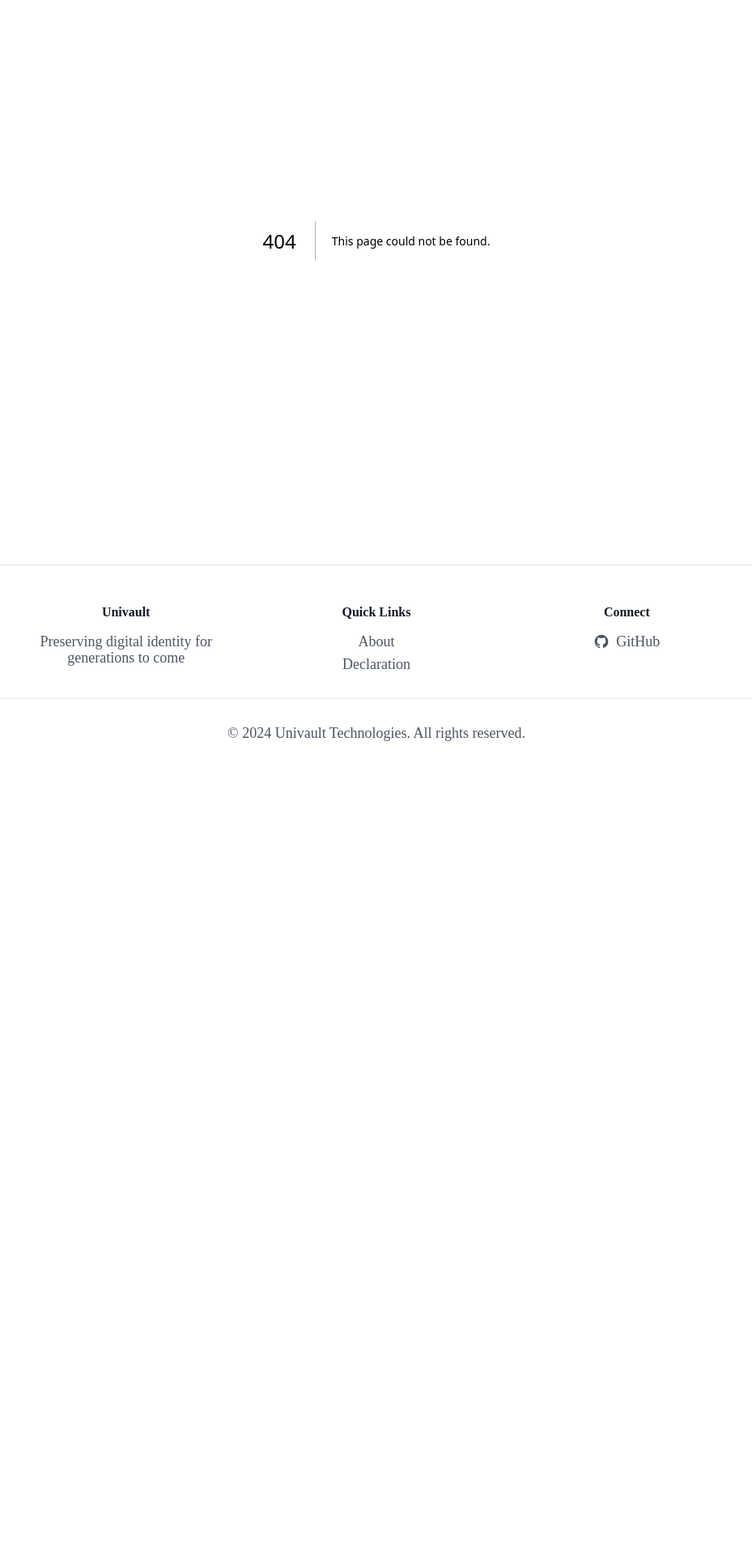
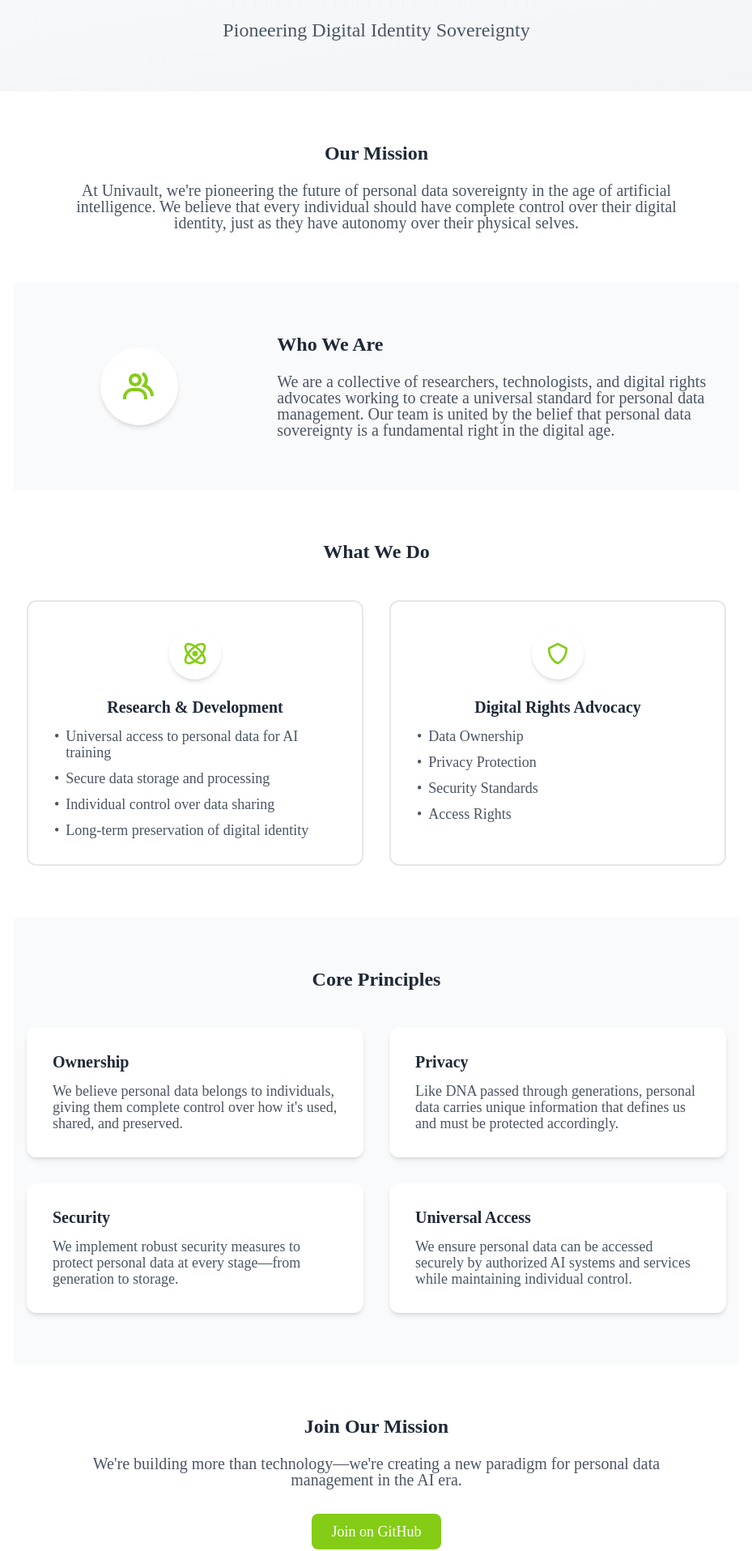
Before and after one commit to univault-org/md-next, a Next.js app: page /about in a window 1280 px wide. Before the commit this address had no page. Shown: the part 168-2083 px from the top of the page at 81% size, without its empty margins (175-1104 px from the left). Before the commit the page ends 1131 px from the top, so only its background shows below. Built offline with nearby package versions, Linux system fonts and the light colour scheme.

Commit message:
feat: about page

```diff
--- /dev/null
+++ b/src/pages/about/index.js
@@ -0,0 +1,210 @@
+import Head from 'next/head'
+import { getMDXContent } from '@/lib/api'
+import { BiGroup, BiAtom, BiShield, BiWorld } from 'react-icons/bi'
+
+export default function About({ source, frontmatter = {} }) {
+  const {
+    title = 'About Univault',
+    subtitle = 'Pioneering Digital Identity Sovereignty',
+    description = `We're building the foundation for personal data sovereignty in the AI era`
+  } = frontmatter
+
+  return (
+    <>
+      <Head>
+        <title>{title}</title>
+        <meta name="description" content={description} />
+      </Head>
+
+      {/* Hero Section */}
+      <section className="relative py-16 bg-gradient-to-br from-neutral-50 to-neutral-100 dark:from-neutral-800 dark:to-neutral-900">
+        <div className="absolute inset-0 overflow-hidden">
+          <div className="absolute inset-0 bg-[linear-gradient(to_right,#8882_1px,transparent_1px),linear-gradient(to_bottom,#8882_1px,transparent_1px)] bg-[size:14px_24px] [mask-image:radial-gradient(ellipse_60%_50%_at_50%_0%,#000_70%,transparent_110%)]"></div>
+        </div>
+        <div className="relative max-w-4xl mx-auto px-4">
+          <h1 className="text-4xl md:text-5xl font-bold text-center mb-4 bg-clip-text text-transparent bg-gradient-to-r from-neutral-800 to-neutral-600 dark:from-neutral-100 dark:to-neutral-300">
+            {title}
+          </h1>
+          <p className="text-2xl md:text-3xl text-center text-neutral-600 dark:text-neutral-300">
+            {subtitle}
+          </p>
+        </div>
+      </section>
+
+      {/* Mission Section */}
+      <section className="max-w-4xl mx-auto px-4 py-16">
+        <div className="text-center max-w-3xl mx-auto">
+          <h2 className="text-3xl font-bold mb-6 text-neutral-800 dark:text-neutral-100">
+            Our Mission
+          </h2>
+          <p className="text-2xl text-neutral-600 dark:text-neutral-400">
+            At Univault, we're pioneering the future of personal data sovereignty in the age of artificial intelligence.
+            We believe that every individual should have complete control over their digital identity, just as they have
+            autonomy over their physical selves.
+          </p>
+        </div>
+      </section>
+
+      {/* Who We Are Section */}
+      <section className="max-w-4xl mx-auto px-4 py-16 bg-neutral-50 dark:bg-neutral-800/50">
+        <div className="flex flex-col md:flex-row items-center gap-8">
+          <div className="md:w-1/3">
+            <div className="w-24 h-24 mx-auto text-primary-500 flex items-center justify-center bg-white dark:bg-neutral-700 rounded-full shadow-md">
+              <BiGroup className="w-12 h-12" />
+            </div>
+          </div>
+          <div className="md:w-2/3">
+            <h2 className="text-3xl font-bold mb-6 text-neutral-800 dark:text-neutral-100">
+              Who We Are
+            </h2>
+            <p className="text-2xl text-neutral-600 dark:text-neutral-400">
+              We are a collective of researchers, technologists, and digital rights advocates working
+              to create a universal standard for personal data management. Our team is united by the belief
+              that personal data sovereignty is a fundamental right in the digital age.
+            </p>
+          </div>
+        </div>
+      </section>
+
+      {/* What We Do Section */}
+      <section className="max-w-4xl mx-auto px-4 py-16">
+        <h2 className="text-3xl font-bold mb-12 text-center text-neutral-800 dark:text-neutral-100">
+          What We Do
+        </h2>
+        <div className="grid md:grid-cols-2 gap-8">
+          {/* Research & Development */}
+          <div className="p-8 rounded-xl border-2 border-neutral-200 dark:border-neutral-700">
+            <div className="w-16 h-16 mx-auto mb-6 text-primary-500 flex items-center justify-center bg-white dark:bg-neutral-700 rounded-full shadow-md">
+              <BiAtom className="w-8 h-8" />
+            </div>
+            <h3 className="text-2xl font-semibold mb-4 text-center text-neutral-800 dark:text-neutral-100">
+              Research & Development
+            </h3>
+            <ul className="space-y-3 text-xl text-neutral-600 dark:text-neutral-400">
+              <li className="flex items-start">
+                <span className="mr-2">•</span>
+                Universal access to personal data for AI training
+              </li>
+              <li className="flex items-start">
+                <span className="mr-2">•</span>
+                Secure data storage and processing
+              </li>
+              <li className="flex items-start">
+                <span className="mr-2">•</span>
+                Individual control over data sharing
+              </li>
+              <li className="flex items-start">
+                <span className="mr-2">•</span>
+                Long-term preservation of digital identity
+              </li>
+            </ul>
+          </div>
+
+          {/* Digital Rights Advocacy */}
+          <div className="p-8 rounded-xl border-2 border-neutral-200 dark:border-neutral-700">
+            <div className="w-16 h-16 mx-auto mb-6 text-primary-500 flex items-center justify-center bg-white dark:bg-neutral-700 rounded-full shadow-md">
+              <BiShield className="w-8 h-8" />
+            </div>
+            <h3 className="text-2xl font-semibold mb-4 text-center text-neutral-800 dark:text-neutral-100">
+              Digital Rights Advocacy
+            </h3>
+            <ul className="space-y-3 text-xl text-neutral-600 dark:text-neutral-400">
+              <li className="flex items-start">
+                <span className="mr-2">•</span>
+                Data Ownership
+              </li>
+              <li className="flex items-start">
+                <span className="mr-2">•</span>
+                Privacy Protection
+              </li>
+              <li className="flex items-start">
+                <span className="mr-2">•</span>
+                Security Standards
+              </li>
+              <li className="flex items-start">
+                <span className="mr-2">•</span>
+                Access Rights
+              </li>
+            </ul>
+          </div>
+        </div>
+      </section>
+
+      {/* Core Principles Section */}
+      <section className="max-w-4xl mx-auto px-4 py-16 bg-neutral-50 dark:bg-neutral-800/50">
+        <h2 className="text-3xl font-bold mb-12 text-center text-neutral-800 dark:text-neutral-100">
+          Core Principles
+        </h2>
+        <div className="grid md:grid-cols-2 gap-8">
+          {[
+            {
+              title: "Ownership",
+              description: "We believe personal data belongs to individuals, giving them complete control over how it's used, shared, and preserved."
+            },
+            {
+              title: "Privacy",
+              description: "Like DNA passed through generations, personal data carries unique information that defines us and must be protected accordingly."
+            },
+            {
+              title: "Security",
+              description: "We implement robust security measures to protect personal data at every stage—from generation to storage."
+            },
+            {
+              title: "Universal Access",
+              description: "We ensure personal data can be accessed securely by authorized AI systems and services while maintaining individual control."
+            }
+          ].map((principle, index) => (
+            <div key={index} className="p-8 rounded-xl bg-white dark:bg-neutral-800 shadow-md">
+              <h3 className="text-2xl font-semibold mb-4 text-neutral-800 dark:text-neutral-100">
+                {principle.title}
+              </h3>
+              <p className="text-xl text-neutral-600 dark:text-neutral-400">
+                {principle.description}
+              </p>
+            </div>
+          ))}
+        </div>
+      </section>
+
+      {/* Join Our Mission Section */}
+      <section className="max-w-4xl mx-auto px-4 py-16 text-center">
+        <h2 className="text-3xl font-bold mb-6 text-neutral-800 dark:text-neutral-100">
+          Join Our Mission
+        </h2>
+        <p className="text-2xl mb-8 text-neutral-600 dark:text-neutral-400 max-w-3xl mx-auto">
+          We're building more than technology—we're creating a new paradigm for personal data management in the AI era.
+        </p>
+        <div className="inline-flex gap-4">
+          <a
+            href="https://github.com/univault-org"
+            target="_blank"
+            rel="noopener noreferrer"
+            className="px-6 py-3 rounded-lg bg-primary-500 hover:bg-primary-600 text-white font-medium transition-colors"
+          >
+            Join on GitHub
+          </a>
+        </div>
+      </section>
+    </>
+  )
+}
+
+export async function getStaticProps() {
+  try {
+    const { source, frontmatter } = await getMDXContent('about.md')
+    return {
+      props: {
+        source,
+        frontmatter: frontmatter || {},
+      },
+    }
+  } catch (error) {
+    console.error('Error loading about content:', error)
+    return {
+      props: {
+        source: null,
+        frontmatter: {},
+      },
+    }
+  }
+}
```
